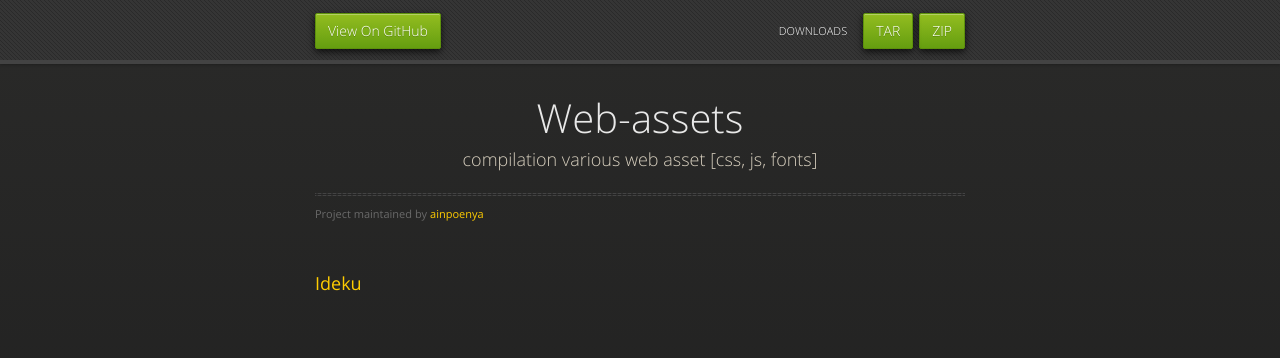
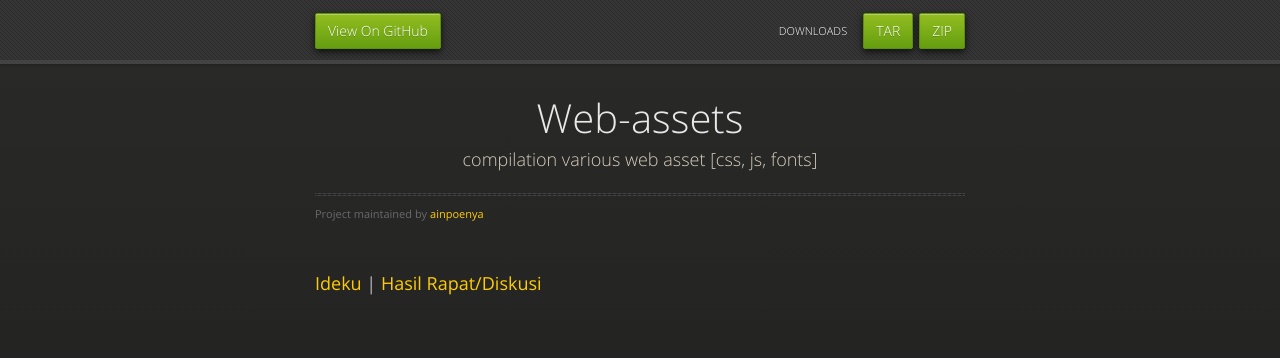
Before and after one commit to ainpoenya/web-assets, a plain HTML site: page index.html in a window 1280 px wide. Drawn offline with nearby package versions, Linux system fonts and the light colour scheme.

Commit message:
Update index.html

```diff
--- a/index.html
+++ b/index.html
@@ -38,7 +38,7 @@
 
         </div>
 
-        <h3><a href="https://docs.google.com/forms/d/e/1FAIpQLScc1geNfYVc4KOaKc3jmMI8bFCKDKXA5xNUvTZXR-SgBFenag/viewform?usp=sf_link">Ideku</a>
+        <span><h3><a href="https://docs.google.com/forms/d/e/1FAIpQLScc1geNfYVc4KOaKc3jmMI8bFCKDKXA5xNUvTZXR-SgBFenag/viewform?usp=sf_link">Ideku</a> | <a href="https://docs.google.com/forms/d/e/1FAIpQLSeoz8qwMoAKKvEbmaV924PvWFEJwps6uddxzq6tk_rOCXHvDg/viewform?usp=sf_link">Hasil Rapat/Diskusi</></span>
 
       </section>
 
```
